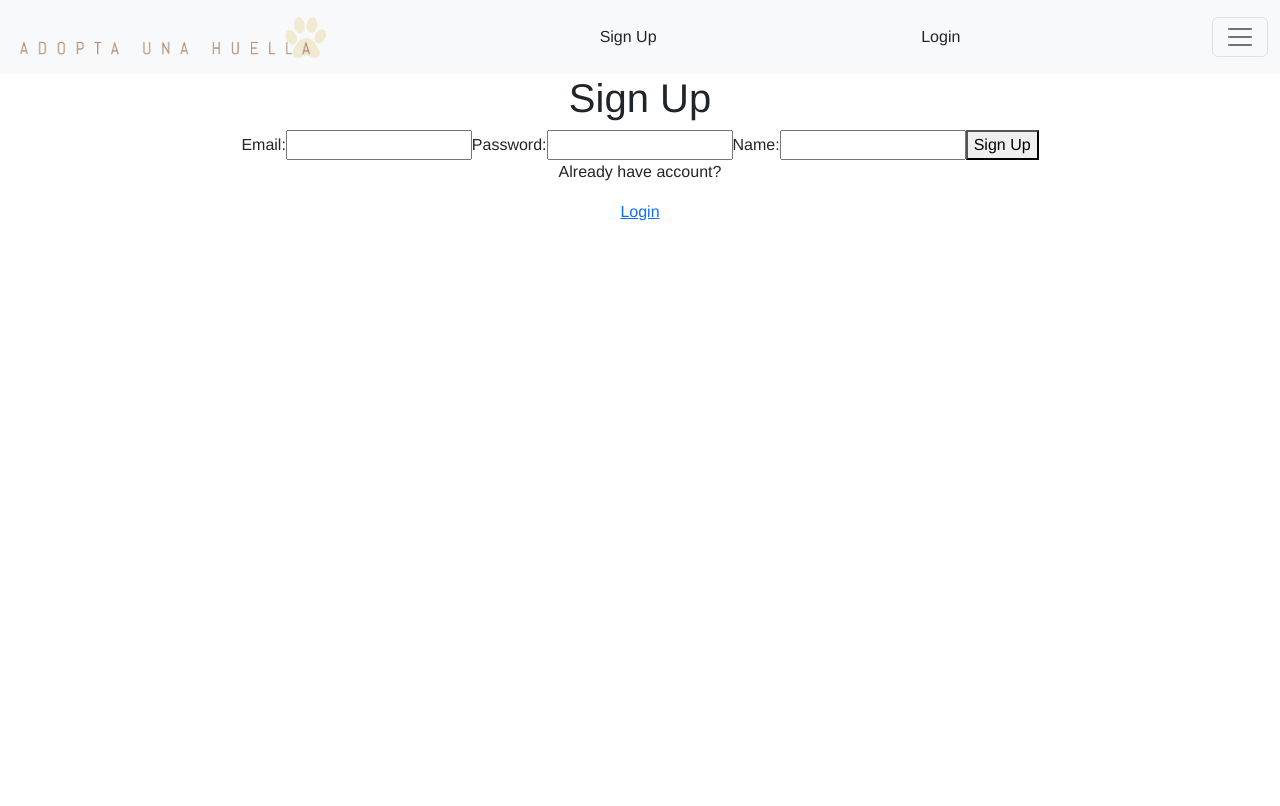
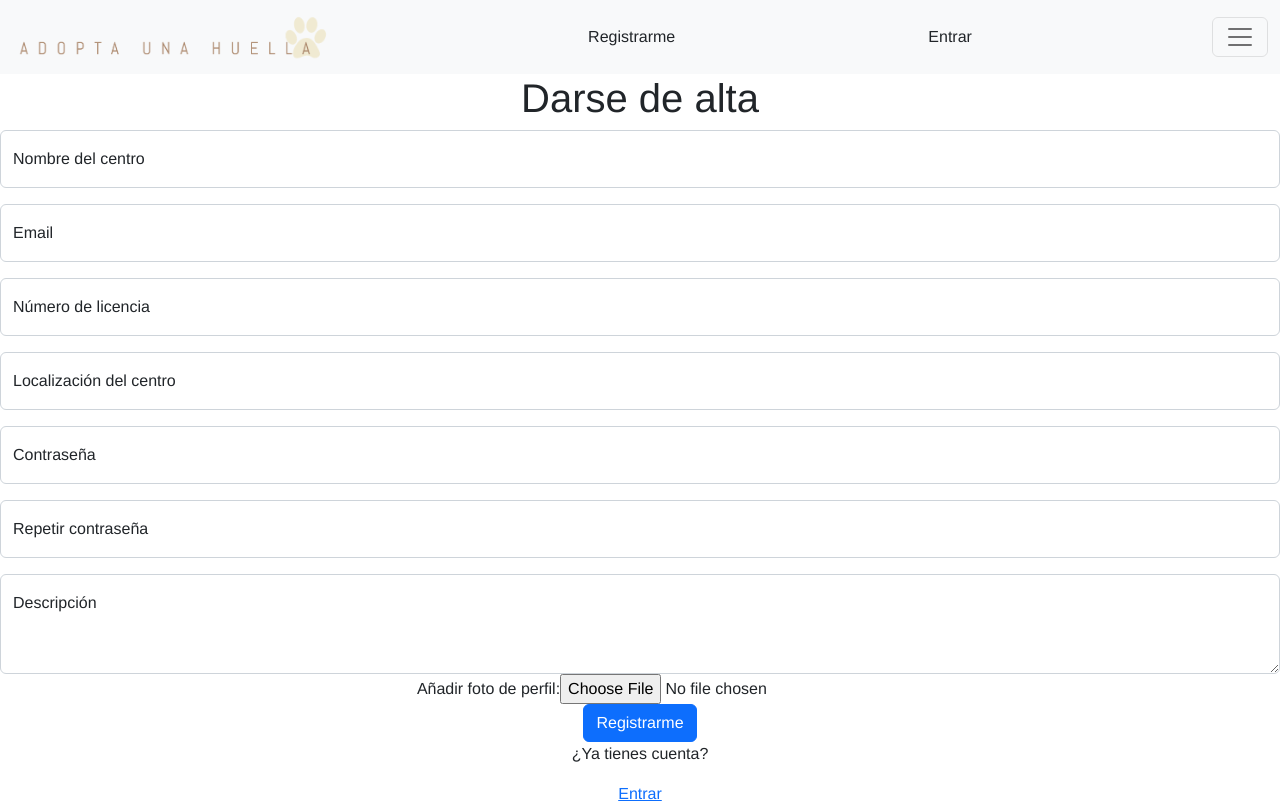
Before and after one commit to AndreaAlarcon99/adopta-una-huella-FRONT, a React (Create React App) app: page /signup in a window 1280 px wide. Built offline with nearby package versions, Linux system fonts and the light colour scheme.

Commit message:
signup login updated

```diff
--- a/src/components/Animals/AnimalComponent.jsx
+++ b/src/components/Animals/AnimalComponent.jsx
@@ -17,7 +17,7 @@ function AnimalComponent({ animal }) {
             width="16"
             height="16"
             fill="currentColor"
-            class="bi bi-geo-alt"
+            className="bi bi-geo-alt"
             viewBox="0 0 16 16"
           >
             <path d="M12.166 8.94c-.524 1.062-1.234 2.12-1.96 3.07A31.493 31.493 0 0 1 8 14.58a31.481 31.481 0 0 1-2.206-2.57c-.726-.95-1.436-2.008-1.96-3.07C3.304 7.867 3 6.862 3 6a5 5 0 0 1 10 0c0 .862-.305 1.867-.834 2.94zM8 16s6-5.686 6-10A6 6 0 0 0 2 6c0 4.314 6 10 6 10z" />
--- a/src/components/Navbar/Navbar.jsx
+++ b/src/components/Navbar/Navbar.jsx
@@ -18,27 +18,28 @@ function Navbar() {
           id="logo"
         />
 
-        {isLoggedIn && (
-          <>
-            <button className="btn" onClick={logOutUser}>
-              Logout
-            </button>
 
-            <span>{user && user.name}</span>
-          </>
-        )}
 
         {!isLoggedIn && (
           <>
             <Link to="/signup">
               {" "}
-              <button className="btn">Sign Up</button>{" "}
+              <button className="btn">Registrarme</button>{" "}
             </Link>
             <Link to="/login">
               {" "}
-              <button className="btn">Login</button>{" "}
+              <button className="btn">Entrar</button>{" "}
             </Link>
           </>
+        )}
+
+        {isLoggedIn && (
+          <div className="align-items-right">
+            {user && <img src={user.imgUser} alt="Imagen Usuario"></img>}
+            <button className="btn" onClick={logOutUser}>
+              Cerrar sesión
+            </button>
+          </div>
         )}
 
         <button
@@ -52,7 +53,7 @@ function Navbar() {
         </button>
         <div
           className="offcanvas offcanvas-end"
-          tabindex="-1"
+          tabIndex="-1"
           id="offcanvasNavbar"
           aria-labelledby="offcanvasNavbarLabel"
         >
@@ -74,20 +75,22 @@ function Navbar() {
                   Home
                 </Link>
               </li>
+
               <li className="nav-item">
                 <Link to="/informacion-adopcion" className="nav-link">
                   Información
                 </Link>
               </li>
               <li className="nav-item dropdown">
-                <li
+
+                <p
                   className="nav-link dropdown-toggle"
                   role="button"
                   data-bs-toggle="dropdown"
                   aria-expanded="false"
                 >
                   Nuestros animales
-                </li>
+                </p>
                 <ul className="dropdown-menu">
                   <li>
                     <Link to="/animales" className="dropdown-item">
@@ -113,6 +116,7 @@ function Navbar() {
                 placeholder="Search"
                 aria-label="Search"
               />
+
               <button className="btn btn-outline-success" type="submit">
                 Search
               </button>
--- a/src/context/auth.context.jsx
+++ b/src/context/auth.context.jsx
@@ -35,6 +35,7 @@ function AuthProviderWrapper(props) {
           const user = response.data;
           // Update state variables
           setIsLoggedIn(true);
+          console.log("contex 1 ")
           setIsLoading(false);
           setUser(user);
         })
@@ -42,12 +43,14 @@ function AuthProviderWrapper(props) {
           // If the server sends an error response (invalid token) ❌
           // Update state variables
           setIsLoggedIn(false);
+          console.log("contex 2 ")
           setIsLoading(false);
           setUser(null);
         });
     } else {
       // If the token is not available
       setIsLoggedIn(false);
+      console.log("contex 3 ")
       setIsLoading(false);
       setUser(null);
     }
--- a/src/pages/InfoAdoptionPage/InfoAdoptionPage.jsx
+++ b/src/pages/InfoAdoptionPage/InfoAdoptionPage.jsx
@@ -87,7 +87,7 @@ function InfoAdoptionPage() {
                   width="16"
                   height="16"
                   fill="currentColor"
-                  class="bi bi-caret-down"
+                  className="bi bi-caret-down"
                   viewBox="0 0 16 16"
                 >
                   <path d="M3.204 5h9.592L8 10.481 3.204 5zm-.753.659 4.796 5.48a1 1 0 0 0 1.506 0l4.796-5.48c.566-.647.106-1.659-.753-1.659H3.204a1 1 0 0 0-.753 1.659z" />
@@ -143,7 +143,7 @@ function InfoAdoptionPage() {
                 width="16"
                 height="16"
                 fill="currentColor"
-                class="bi bi-caret-down"
+                className="bi bi-caret-down"
                 viewBox="0 0 16 16"
               >
                 <path d="M3.204 5h9.592L8 10.481 3.204 5zm-.753.659 4.796 5.48a1 1 0 0 0 1.506 0l4.796-5.48c.566-.647.106-1.659-.753-1.659H3.204a1 1 0 0 0-.753 1.659z" />
@@ -180,7 +180,7 @@ function InfoAdoptionPage() {
                 width="16"
                 height="16"
                 fill="currentColor"
-                class="bi bi-caret-down"
+                className="bi bi-caret-down"
                 viewBox="0 0 16 16"
               >
                 <path d="M3.204 5h9.592L8 10.481 3.204 5zm-.753.659 4.796 5.48a1 1 0 0 0 1.506 0l4.796-5.48c.566-.647.106-1.659-.753-1.659H3.204a1 1 0 0 0-.753 1.659z" />
--- a/src/pages/LoginPage/LoginPage.jsx
+++ b/src/pages/LoginPage/LoginPage.jsx
@@ -46,26 +46,39 @@ function LoginPage() {
 
   return (
     <div className="LoginPage">
-      <h1>Login</h1>
+      <h1>Entrar</h1>
 
       <form onSubmit={handleLoginSubmit}>
-        <label>Email:</label>
-        <input type="email" name="email" value={email} onChange={handleEmail} />
+        <div className="form-floating mb-3">
+          <input
+            type="email"
+            className="form-control"
+            id="floatingInput"
+            placeholder="name@example.com"
+            value={email}
+            onChange={handleEmail}
+          />
+          <label htmlFor="floatingInput">Email </label>
+        </div>
 
-        <label>Password:</label>
-        <input
-          type="password"
-          name="password"
-          value={password}
-          onChange={handlePassword}
-        />
+        <div className="form-floating mb-3">
+          <input
+            type="password"
+            className="form-control"
+            id="floatingPassword"
+            placeholder="Password"
+            value={password}
+            onChange={handlePassword}
+          />
+          <label htmlFor="floatingPassword">Contraseña</label>
+        </div>
 
-        <button type="submit">Login</button>
+        <button className="btn btn-primary" type="submit">Entrar</button>
       </form>
       {errorMessage && <p className="error-message">{errorMessage}</p>}
 
-      <p>Don't have an account yet?</p>
-      <Link to={"/signup"}> Sign Up</Link>
+      <p>¿No tienes cuenta?</p>
+      <Link to={"/signup"}> Regístrate</Link>
     </div>
   );
 }
--- a/src/pages/ProfilePage/ProfilePage.jsx
+++ b/src/pages/ProfilePage/ProfilePage.jsx
@@ -1,18 +1,18 @@
 import "./ProfilePage.css";
-import animalService from "../../services/animal.service";
-import { useState, useEffect } from 'react'
+// import animalService from "../../services/animal.service";
+// import { useState, useEffect } from 'react'
 
 function ProfilePage({user}) {
 
-  const { _id, username, email, imgUser, description, logoUser, } = user
+  // const { _id, username, email, imgUser, description, logoUser, } = user
 
-  const [enAdopcion, setEnAdopcion] = useState([]);
+  // const [enAdopcion, setEnAdopcion] = useState([]);
 
-  useEffect(() => {
-    animalService.getAnimals(animal.creator === _id)
-    .then(results => setEnAdopcion(results.data))
-    .catch(err => next(err))
-  }, [])
+  // useEffect(() => {
+  //   animalService.getAnimals(animal.creator === _id)
+  //   .then(results => setEnAdopcion(results.data))
+  //   .catch(err => next(err))
+  // }, [])
 
 
 
--- a/src/pages/SignupPage/SignupPage.jsx
+++ b/src/pages/SignupPage/SignupPage.jsx
@@ -6,19 +6,38 @@ import authService from "../../services/auth.service";
 function SignupPage() {
   const [email, setEmail] = useState("");
   const [password, setPassword] = useState("");
-  const [name, setName] = useState("");
+  const [password2, setPassword2] = useState("");
+  const [username, setUsername] = useState("");
+  const [imgUser, setImgUser] = useState("");
+  const [description, setDescription] = useState("");
+  const [licence, setLicence] = useState("");
+  const [location, setLocation] = useState("");
   const [errorMessage, setErrorMessage] = useState(undefined);
 
   const navigate = useNavigate();
 
   const handleEmail = (e) => setEmail(e.target.value);
   const handlePassword = (e) => setPassword(e.target.value);
-  const handleName = (e) => setName(e.target.value);
+  const handlePassword2 = (e) => setPassword2(e.target.value);
+  const handleUsername = (e) => setUsername(e.target.value);
+  const handleImgUser = (e) => setImgUser(e.target.value);
+  const handleDescription = (e) => setDescription(e.target.value);
+  const handleLicence = (e) => setLicence(e.target.value);
+  const handleLocation = (e) => setLocation(e.target.value);
 
   const handleSignupSubmit = (e) => {
+    console.log("hola que tal ")
     e.preventDefault();
     // Create an object representing the request body
-    const requestBody = { email, password, name };
+    const requestBody = {
+      email,
+      password,
+      username,
+      // imgUser,
+      description,
+      licence,
+      location,
+    };
 
     // Send a request to the server using axios
     /*
@@ -32,45 +51,125 @@ function SignupPage() {
     */
 
     // Or using a service
+    console.log("requestbody...", requestBody)
     authService
       .signup(requestBody)
       .then((response) => {
         // If the POST request is successful redirect to the login page
-        navigate("/login");
+        navigate("/");
       })
       .catch((error) => {
         // If the request resolves with an error, set the error message in the state
         const errorDescription = error.response.data.message;
         setErrorMessage(errorDescription);
+        console.log("error donde estas", error)
       });
   };
 
   return (
     <div className="SignupPage">
-      <h1>Sign Up</h1>
+      <h1>Darse de alta</h1>
 
       <form onSubmit={handleSignupSubmit}>
-        <label>Email:</label>
-        <input type="email" name="email" value={email} onChange={handleEmail} />
+        <div className="form-floating mb-3">
+          <input
+            type="text"
+            className="form-control"
+            id="floatingInput"
+            placeholder=" "
+            value={username}
+            onChange={handleUsername}
+          />
+          <label htmlFor="floatingInput">Nombre del centro </label>
+        </div>
+        <div className="form-floating mb-3">
+          <input
+            type="email"
+            className="form-control"
+            id="floatingInput"
+            placeholder="name@example.com"
+            value={email}
+            onChange={handleEmail}
+          />
+          <label htmlFor="floatingInput">Email </label>
+        </div>
+        <div className="form-floating mb-3">
+          <input
+            type="text"
+            className="form-control"
+            id="floatingInput"
+            placeholder=" "
+            value={licence}
+            onChange={handleLicence}
+          />
+          <label htmlFor="floatingInput">Número de licencia </label>
+        </div>
+        <div className="form-floating mb-3">
+          <input
+            type="text"
+            className="form-control"
+            id="floatingInput"
+            placeholder=" "
+            value={location}
+            onChange={handleLocation}
+          />
+          <label htmlFor="floatingInput">Localización del centro </label>
+        </div>
+        <div className="form-floating mb-3">
+          <input
+            type="password"
+            className="form-control"
+            id="floatingPassword"
+            placeholder="Password"
+            value={password}
+            onChange={handlePassword}
+          />
+          <label htmlFor="floatingPassword">Contraseña</label>
+        </div>
+        <div className="form-floating mb-3">
+          <input
+            type="password"
+            className="form-control"
+            id="floatingPassword"
+            placeholder="Password"
+            value={password2}
+            onChange={handlePassword2}
+          />
+          <label htmlFor="floatingPassword">Repetir contraseña</label>
+        </div>
+        <div className="form-floating">
+          <textarea
+            className="form-control"
+            placeholder=" "
+            id="floatingTextarea2"
+            style={{ height: "100px" }}
+            value={description}
+            onChange={handleDescription}
+          ></textarea>
+          <label htmlFor="floatingTextarea2">Descripción</label>
+        </div>
+        <div className="form-group">
+          <label>
+            Añadir foto de perfil:
+            <input
+              type="file"
+              name="perfil-cover-image"
+              className="form-control-file"
+              value={imgUser}
+              onChange={handleImgUser}
+            />
+          </label>
+        </div>
 
-        <label>Password:</label>
-        <input
-          type="password"
-          name="password"
-          value={password}
-          onChange={handlePassword}
-        />
-
-        <label>Name:</label>
-        <input type="text" name="name" value={name} onChange={handleName} />
-
-        <button type="submit">Sign Up</button>
+        <button className="btn btn-primary" type="submit">
+          Registrarme
+        </button>
       </form>
 
       {errorMessage && <p className="error-message">{errorMessage}</p>}
 
-      <p>Already have account?</p>
-      <Link to={"/login"}> Login</Link>
+      <p>¿Ya tienes cuenta?</p>
+      <Link to={"/login"}> Entrar</Link>
     </div>
   );
 }
--- a/src/services/auth.service.js
+++ b/src/services/auth.service.js
@@ -1,6 +1,6 @@
 import axios from "axios";
 
-const apiUrl = "http://localhost:5005"
+const apiUrl = 'http://localhost:5005'
 
 class AuthService {
 
@@ -13,11 +13,13 @@ class AuthService {
   }
 
   signup(requestBody){
+    console.log("requestBody soy ", requestBody)
+    console.log("api soy yo ", apiUrl)
     return axios.post(apiUrl + "/signup", requestBody)
   }
 
   verify(){
-    return axios.post(apiUrl + "/verify", {headers:{authorization: `Bearer ${this.getToken()}`}})
+    return axios.get(apiUrl + "/verify", {headers:{authorization: `Bearer ${this.getToken()}`}})
   }
 
 }
```
Also changed, not shown: package.json (line endings or trailing spaces).
